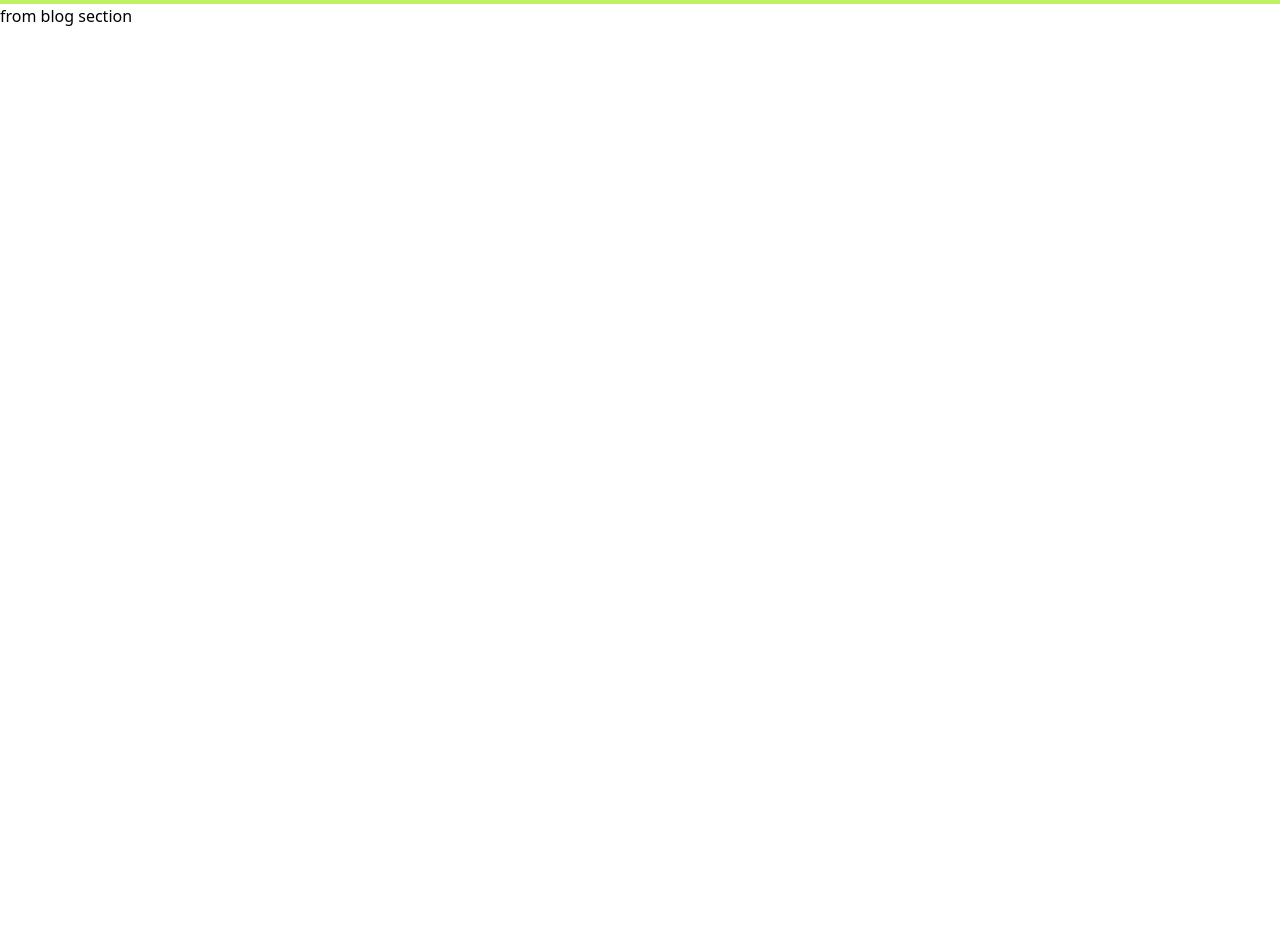
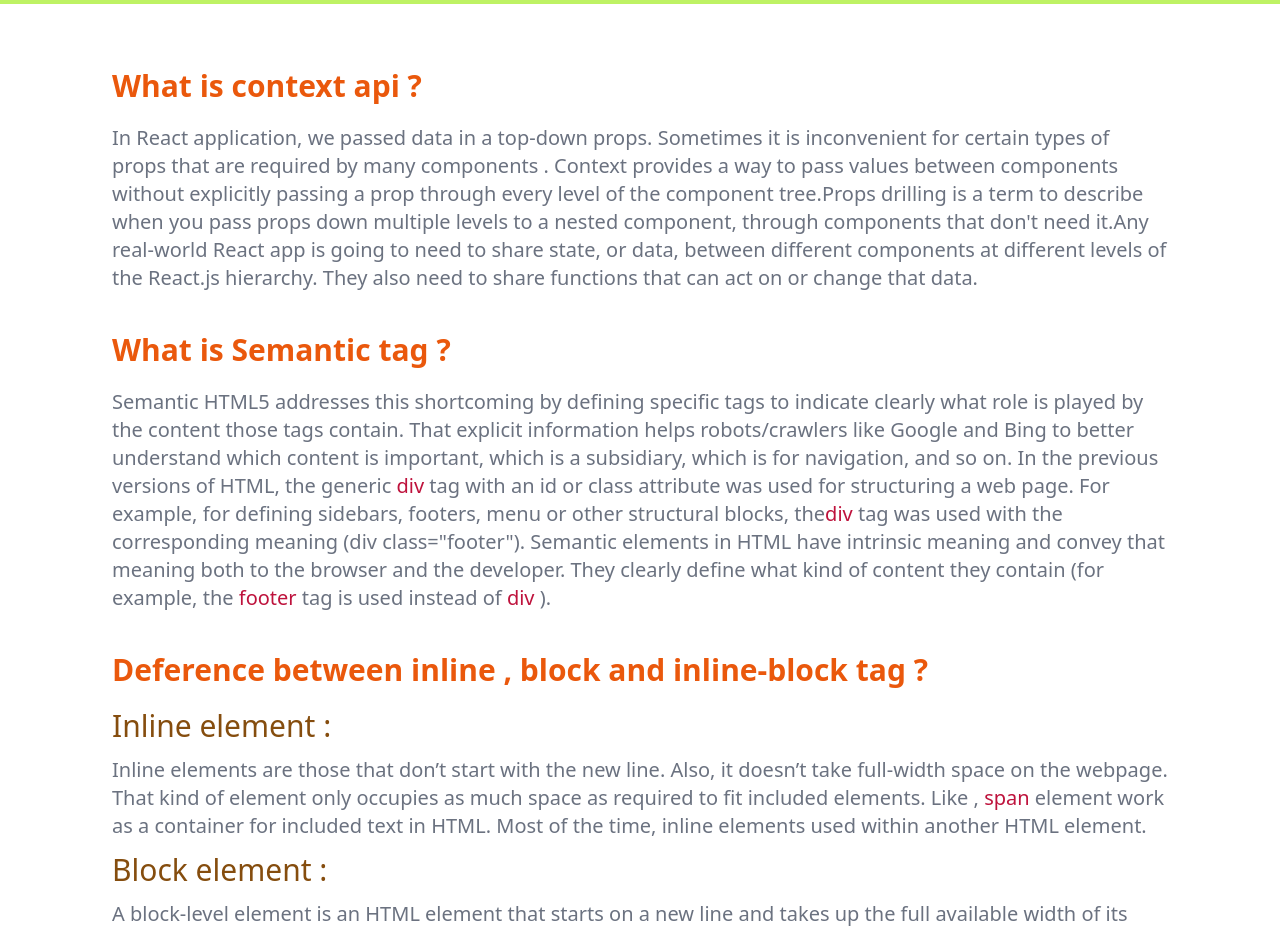
Before and after one commit to Shihab2022/product-analysis, a React (Create React App) app: page /blogs in a window 1280 px wide. Shown: the part 100-1032 px from the top of the page. Before the commit the page ends 800 px from the top, so only its background shows below. Built offline with nearby package versions, Linux system fonts and the light colour scheme; the HTML template or start-up script is replaced by a standard one.

Commit message:
complete blogs section

```diff
--- a/src/Components/AreaCharts/AreaCharts.js
+++ b/src/Components/AreaCharts/AreaCharts.js
@@ -1,15 +1,12 @@
-import React, { useEffect, useState } from 'react';
+import React from 'react';
 import {Area, AreaChart, CartesianGrid, Tooltip, XAxis, YAxis } from 'recharts';
+import useGetChartData from '../../Hooks/GetChartData';
 
 
 const AreaCharts = () => {
-    const [chartData,setChartData]=useState([])
-    useEffect(() =>{
-        fetch('chartData.json')
-        .then(res=>res.json())
-        .then(data=>setChartData(data))
-    },[])
-    console.log(chartData)
+
+    const [chartData]=useGetChartData()
+
     return (
       <AreaChart
         width={600}
--- /dev/null
+++ b/src/Components/BarCharts/BarCharts.js
@@ -0,0 +1,40 @@
+import React from "react";
+import {
+  BarChart,
+  Bar,
+  XAxis,
+  YAxis,
+  CartesianGrid,
+  Tooltip,
+  Legend
+} from "recharts";
+import useGetChartData from "../../Hooks/GetChartData";
+
+const BarCharts = () => {
+
+    const [chartData]=useGetChartData()
+    return (
+        <BarChart
+          width={600}
+          height={500}
+          data={chartData}
+          margin={{
+            top: 20,
+            right: 30,
+            left: 20,
+            bottom: 5
+          }}
+        >
+          <CartesianGrid strokeDasharray="3 3" />
+          <XAxis dataKey="name" />
+          <YAxis />
+          <Tooltip />
+          <Legend />
+          <Bar dataKey="investment" stackId="a" fill="#8884d8" />
+          <Bar dataKey="revenue" stackId="a" fill="#82ca9d" />
+          <Bar dataKey="sell" fill="#ffc658" />
+        </BarChart>
+      );
+};
+
+export default BarCharts;
--- a/src/Components/Blogs/Blogs.js
+++ b/src/Components/Blogs/Blogs.js
@@ -1,11 +1,79 @@
-import React from 'react';
+import React from "react";
 
 const Blogs = () => {
-    return (
+  return (
+    <div className="md:my-16 my-5 px-5 md:px-28">
+      <div className="my-10">
+        <h1 className="text-3xl font-bold text-orange-600 my-5">
+          What is context api ?
+        </h1>
+        <p className="text-xl text-gray-500">
+          In React application, we passed data in a top-down props. Sometimes it
+          is inconvenient for certain types of props that are required by many
+          components . Context provides a way to pass values between components
+          without explicitly passing a prop through every level of the component
+          tree.Props drilling is a term to describe when you pass props down
+          multiple levels to a nested component, through components that don't
+          need it.Any real-world React app is going to need to share state, or
+          data, between different components at different levels of the React.js
+          hierarchy. They also need to share functions that can act on or change
+          that data.
+        </p>
+      </div>
+      <div className="my-10">
+        <h1 className="text-3xl font-bold text-orange-600 my-5">
+          What is Semantic tag ?
+        </h1>
+        <p className="text-xl text-gray-500">
+          Semantic HTML5 addresses this shortcoming by defining specific tags to
+          indicate clearly what role is played by the content those tags
+          contain. That explicit information helps robots/crawlers like Google
+          and Bing to better understand which content is important, which is a
+          subsidiary, which is for navigation, and so on. In the previous
+          versions of HTML, the generic{" "}
+          <span className="text-rose-700">div</span> tag with an id or class
+          attribute was used for structuring a web page. For example, for
+          defining sidebars, footers, menu or other structural blocks, the
+          <span className="text-rose-700">div</span> tag was used with the
+          corresponding meaning (div class="footer"). Semantic elements in HTML
+          have intrinsic meaning and convey that meaning both to the browser and
+          the developer. They clearly define what kind of content they contain
+          (for example, the <span className="text-rose-700">footer</span> tag is
+          used instead of <span className="text-rose-700">div</span> ).
+        </p>
+      </div>
+      <div className="my-10">
+        <h1 className="text-3xl font-bold text-orange-600 my-5">
+          Deference between inline , block and inline-block tag ?
+        </h1>
         <div>
-            <h4>from blog section</h4>
+          <h1 className="text-3xl text-yellow-800 my-3">Inline element :</h1>
+          <p className="text-xl text-gray-500">
+            Inline elements are those that don’t start with the new line. Also,
+            it doesn’t take full-width space on the webpage. That kind of
+            element only occupies as much space as required to fit included
+            elements. Like , <span className="text-rose-700">span</span> element
+            work as a container for included text in HTML. Most of the time,
+            inline elements used within another HTML element.
+          </p>
         </div>
-    );
+        <div>
+          <h1 className="text-3xl text-yellow-800 my-3">Block element :</h1>
+          <p className="text-xl text-gray-500">
+          A block-level element is an HTML element that starts on a new line and takes up the full available width of its parent element’s horizontal space. This kind of element creates blocks of content (paragraphs, page divisions). The majority of HTML elements are block-level elements.Like <span className="text-rose-700">P</span> tag ,<span className="text-rose-700">div </span> tag .
+
+
+          </p>
+        </div>
+        <div>
+          <h1 className="text-3xl text-yellow-800 my-3">Inline Block element :</h1>
+          <p className="text-xl text-gray-500">
+          HTML has another type of element called In-Line Block Elements.Mainly it will focus on the inline-block elements there is a slight difference between inline and inline-block elements is allowed the user to set width, the height of the Html elements also we have customized the top, bottom and display the content will be inline-block and also paddings will be initialized if the requirements needed.
+          </p>
+        </div>
+      </div>
+    </div>
+  );
 };
 
 export default Blogs;
--- a/src/Components/Dashboard/Dashboard.js
+++ b/src/Components/Dashboard/Dashboard.js
@@ -1,17 +1,26 @@
-import React from 'react';
-import AreaCharts from '../AreaCharts/AreaCharts';
-import SingleLineChart from '../SingleLineChart/SingleLineChart';
-
+import React from "react";
+import AreaCharts from "../AreaCharts/AreaCharts";
+import BarCharts from "../BarCharts/BarCharts";
+import SingleLineChart from "../SingleLineChart/SingleLineChart";
 
 const Dashboard = () => {
-    return (
-        <div className="grid md:grid-cols-2 px-28 py-20">
+  return (
+    <div className="grid md:grid-cols-2 md:px-28 px-5 py-10">
+      <div className="my-5">
+          <h1 className='text-3xl mb-16 font-bold text-center text-lime-800'> Single line chart for investment .</h1>
+        <SingleLineChart></SingleLineChart>
+      </div>
+      <div className="my-5">
+      <h1 className='text-3xl mb-16 font-bold text-center text-lime-800'> Area  chart for investment vs revenue vs sell .</h1>
+        <AreaCharts></AreaCharts>
+      </div>
 
-
-        <SingleLineChart></SingleLineChart>
-        <AreaCharts></AreaCharts>
-        </div>
-    );
+      <div className="mb-10 mt-16">
+      <h1 className='text-3xl mb-16 font-bold text-center text-yellow-700'> Bar  chart for investment vs revenue vs sell .</h1>
+        <BarCharts></BarCharts>
+      </div>
+    </div>
+  );
 };
 
 export default Dashboard;
--- a/src/Components/SingleLineChart/SingleLineChart.js
+++ b/src/Components/SingleLineChart/SingleLineChart.js
@@ -1,15 +1,11 @@
-import React, { useEffect, useState } from 'react';
+import React from 'react';
 import { Line, LineChart, Tooltip, XAxis, YAxis } from 'recharts';
+import useGetChartData from '../../Hooks/GetChartData';
 
 const SingleLineChart = () => {
-    const [data,setData]=useState([])
-    useEffect(() =>{
-        fetch('chartData.json')
-        .then(res=>res.json())
-        .then(data=>setData(data))
-    },[])
+    const [chartData]=useGetChartData()
 return (
-    <LineChart width={500} height={500} data={data}>
+    <LineChart width={500} height={500} data={chartData}>
     <Line dataKey={'investment'} stroke="#8884d8"></Line>
     <XAxis dataKey="month"></XAxis>
     <Tooltip />
--- /dev/null
+++ b/src/Hooks/GetChartData.js
@@ -0,0 +1,15 @@
+import { useEffect, useState } from "react"
+
+const useGetChartData=()=>{
+
+    const [chartData,setChartData]=useState([])
+useEffect(() =>{
+    fetch('chartData.json')
+    .then(res=>res.json())
+    .then(data=>setChartData(data))
+},[])
+
+return [chartData,setChartData]
+}
+
+export default useGetChartData;
```
